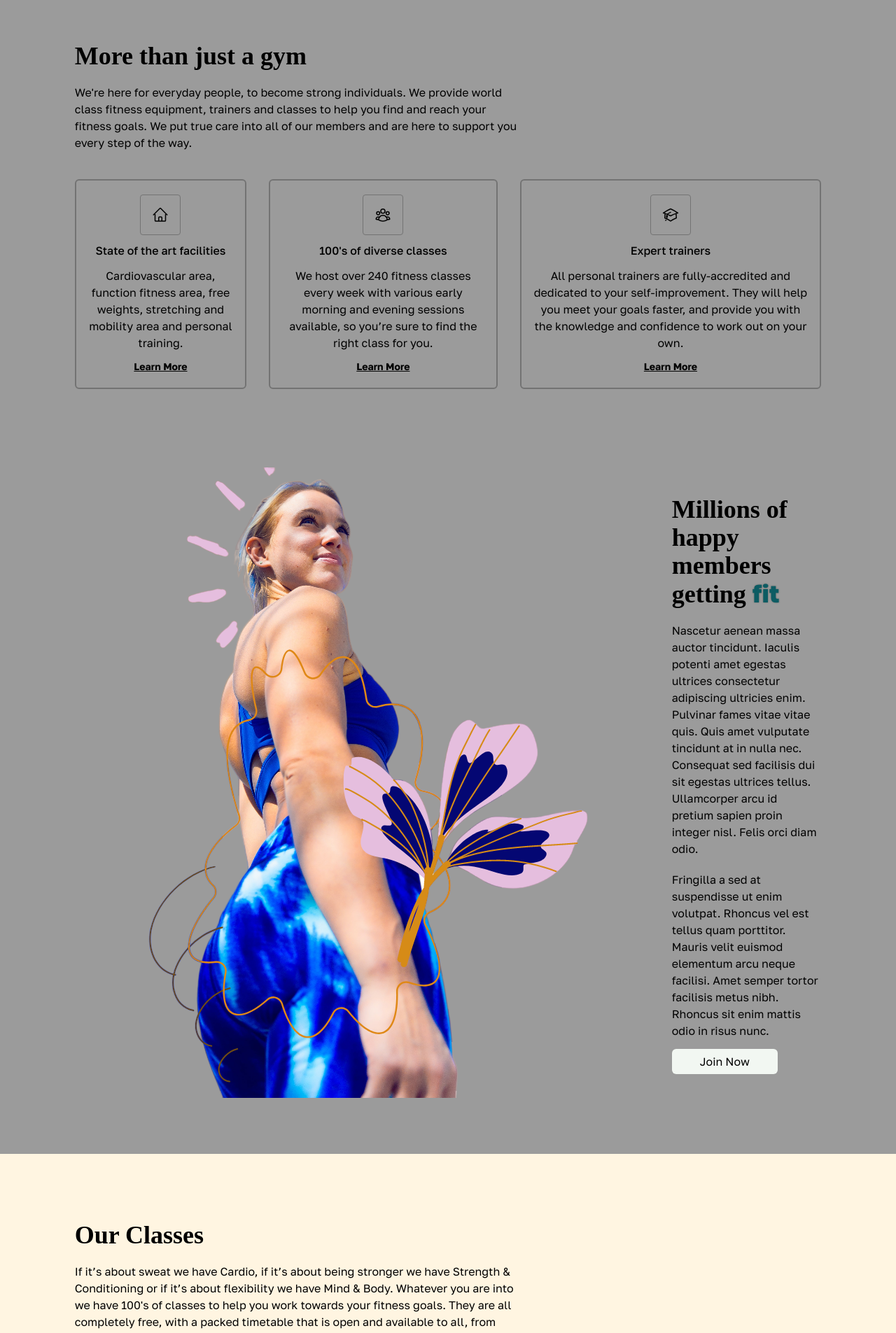
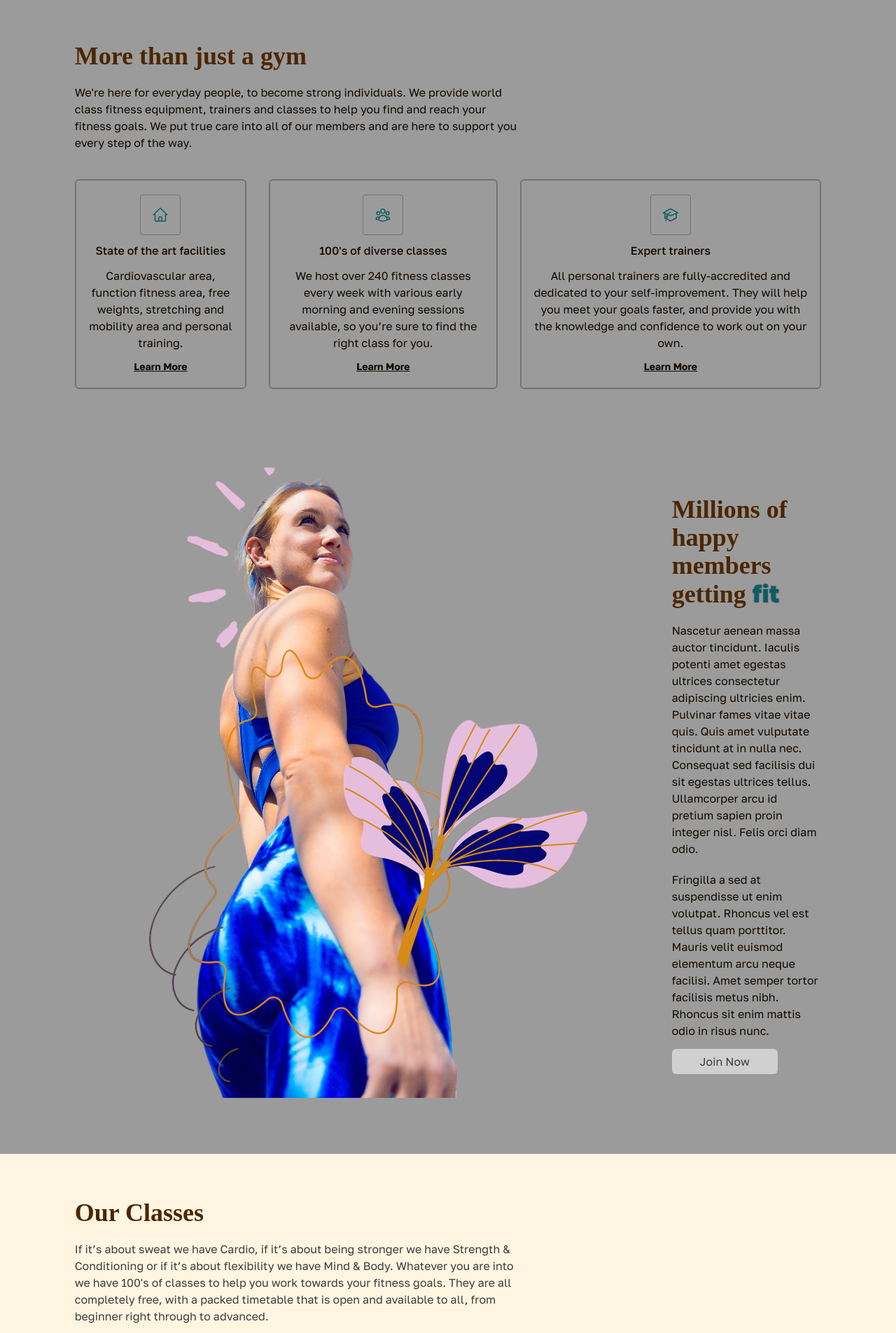
Before and after one commit to jesswils/gym-typescript, a React (Vite) app: page / in a window 1280 px wide. Shown: the part 840-2745 px from the top of the page at 70% size. Built offline with nearby package versions, Linux system fonts and the light colour scheme; a web font is replaced by a local one.

Commit message:
improving accessibility and contrast

```diff
--- a/src/components/benefits/Benefit.tsx
+++ b/src/components/benefits/Benefit.tsx
@@ -23,17 +23,17 @@ const Benefit = ({ icon, title, description, setSelectedPage }: Props) => {
         className='mt-5 rounded-md border-2 border-double px-4 py-5 text-center border-neutral'
         variants={childVariant}
       >
-        <div className='mb-2 flex justify-center'>
+        <div className='mb-2 flex justify-center text-carribean-blue'>
           <AnchorLink>
             <div className='rounded border p-4 border-neutral'>
               {icon}
             </div>
           </AnchorLink>
         </div>
-        <h4 className='pt-0.5 font-medium'>{title}</h4>
-        <p className='my-3'>{description}</p>
+        <h4 className='pt-0.5 font-medium text-dark-brown'>{title}</h4>
+        <p className='my-3 text-dark-brown'>{description}</p>
         <AnchorLink
-          className='text-sm font-bold text-primary-500 underline hover:text-secondary-500'
+          className='text-sm font-bold underline text-dark-brown'
           onClick={() => setSelectedPage(SelectedPage.ContactUs)}
           href={`#${SelectedPage.ContactUs}`}
         >
--- a/src/components/benefits/index.tsx
+++ b/src/components/benefits/index.tsx
@@ -57,7 +57,7 @@ const Benefits = ({ setSelectedPage }: Props) => {
           }}
         >
           <HText>More than just a gym</HText>
-          <p className='my-5 text-md'>
+          <p className='my-5 text-md text-dark-brown'>
             We're here for everyday people, to become strong individuals. We provide world class fitness equipment,
             trainers and classes to help you find and reach your fitness goals. We put true care into all of our members
             and are here to support you every step of the way.
@@ -109,7 +109,7 @@ const Benefits = ({ setSelectedPage }: Props) => {
                 >
                   <HText>
                     Millions of happy members getting{' '}
-                    <span className='text-carribean-blue font-golos drop-shadow-sm  saturate-100 '>
+                    <span className='text-carribean-blue font-golos drop-shadow-sm saturate-100 '>
                       fit
                     </span>
                   </HText>
@@ -127,13 +127,13 @@ const Benefits = ({ setSelectedPage }: Props) => {
                 visible: { opacity: 1, x: 0 },
               }}
             >
-              <p className='my-5'>
+              <p className='my-5 text-dark-brown'>
                 Nascetur aenean massa auctor tincidunt. Iaculis potenti amet egestas ultrices consectetur adipiscing
                 ultricies enim. Pulvinar fames vitae vitae quis. Quis amet vulputate tincidunt at in nulla nec.
                 Consequat sed facilisis dui sit egestas ultrices tellus. Ullamcorper arcu id pretium sapien proin
                 integer nisl. Felis orci diam odio.
               </p>
-              <p className='mb-5'>
+              <p className='mb-5 text-dark-brown'>
                 Fringilla a sed at suspendisse ut enim volutpat. Rhoncus vel est tellus quam porttitor. Mauris velit
                 euismod elementum arcu neque facilisi. Amet semper tortor facilisis metus nibh. Rhoncus sit enim mattis
                 odio in risus nunc.
--- a/src/components/classes/index.tsx
+++ b/src/components/classes/index.tsx
@@ -49,7 +49,7 @@ type Props = {
 
 const Classes = ({ setSelectedPage }: Props) => {
   return (
-    <section id='classes' className='w-full bg-logo-cream py-24'>
+    <section id='classes' className='w-full bg-logo-cream pt-16'>
       <motion.div
         onViewportEnter={() => setSelectedPage(SelectedPage.Classes)}
       >
@@ -64,9 +64,9 @@ const Classes = ({ setSelectedPage }: Props) => {
             visible: { opacity: 1, x: 0 },
           }}
         >
-          <div className='md:w-3/5'>
+          <div className='md:w-3/5 text-onyx-black'>
             <HText>Our Classes</HText>
-            <p className='py-5'>
+            <p className='py-5 text-onyx-black'>
               If it’s about sweat we have Cardio, if it’s about being stronger we have Strength & Conditioning or if
               it’s about flexibility we have Mind & Body. Whatever you are into we have 100's of classes to help you
               work towards your fitness goals. They are all completely free, with a packed timetable that is open and
--- a/src/components/home/index.tsx
+++ b/src/components/home/index.tsx
@@ -12,7 +12,7 @@ type Props = {
 
 const Home = ({ setSelectedPage }: Props) => {
   return (
-    <section id='home' className='gap-16 bg-gray-20 py-10 md:h-full md:pb-0'>
+    <section id='home' className='gap-16 bg-brown-grey py-10 md:h-full md:pb-0'>
       {/* image and main header */}
       <motion.div
         className='mx-auto w-5/6 items-center justify-center md:flex md:h-5/6'
@@ -32,14 +32,6 @@ const Home = ({ setSelectedPage }: Props) => {
               visible: { opacity: 1, x: 0 },
             }}
           >
-            {
-              /* <div className='relative'>
-                            <div className='before:absolute before:-top-20 before:-left-20 before:z-[-1] md:before:content-gymtext'>
-                                <img src={HomePageText} alt='home page text' />
-                            </div>
-                        </div> */
-            }
-
             <p className='homepage-intro mt-8 text-4xl font-golos font-extrabold text-accent-white tracking-normal leading-normal'>
               A studio that offers you more.
               <br></br>Building confidence.<br></br> Celebrating health.
@@ -63,7 +55,7 @@ const Home = ({ setSelectedPage }: Props) => {
               Join Now
             </ActionButton>
             <AnchorLink
-              className='text-sm font-bold text-primary-500 underline hover:text-secondary-500'
+              className='text-sm font-bold underline'
               onClick={() => setSelectedPage(SelectedPage.ContactUs)}
               href={`#${SelectedPage.ContactUs}`}
             >
--- a/src/components/navbar/Link.tsx
+++ b/src/components/navbar/Link.tsx
@@ -15,7 +15,7 @@ const Link = ({ page, selectedPage, setSelectedPage }: Props) => {
   return (
     <AnchorLink
       className={`${selectedPage === lowerCasePage ? 'text-logo-cream' : ''}
-      transition duration-200 hover:text-logo-cream text-xl
+      transition duration-200 hover:text-accent text-xl
       nav-link
     `}
       href={`#${lowerCasePage}`}
--- a/src/utils/ActionButton.tsx
+++ b/src/utils/ActionButton.tsx
@@ -10,7 +10,7 @@ type Props = {
 const ActionButton = ({ children, setSelectedPage }: Props) => {
   return (
     <AnchorLink
-      className='rounded-md bg-light-green px-10 py-2 hover:bg-carribean-blue hover:text-accent-white'
+      className='rounded-md bg-light-green text-onyx-black px-10 py-2 hover:bg-carribean-blue hover:text-accent'
       onClick={() => setSelectedPage(SelectedPage.ContactUs)}
       href={`#${SelectedPage.ContactUs}`}
       title='become a member'
--- a/src/utils/HText.tsx
+++ b/src/utils/HText.tsx
@@ -6,7 +6,7 @@ type Props = {
 
 const HText = ({ children }: Props) => {
   return (
-    <h1 className='basis-3/5 font-dmText text-4xl font-extrabold'>
+    <h1 className='basis-3/5 font-dmText text-4xl font-extrabold text-deep-brown'>
       {children}
     </h1>
   );
--- a/tailwind.config.cjs
+++ b/tailwind.config.cjs
@@ -15,9 +15,14 @@ module.exports = {
         'grey-light': '#6C757D',
         'payne-grey': '#476A6F',
         'carribean-blue': '#0D5C63',
-        'light-green': '#F2F7F2',
+        'light-green': '#d0d0d0',
         'tiffany-blue': '#78CDD7',
         'neutral': '#737373',
+        'accent' : '#DE983E',
+        'brown-grey' : '#3c3c3c',
+        'grey-brown' : '#6a6a6a',
+        'deep-brown' : '#4c2600',
+        'dark-brown' : '#120900'
       },
       content: {
         gymtext: "url('./assets/truegym-text.png')",
```
